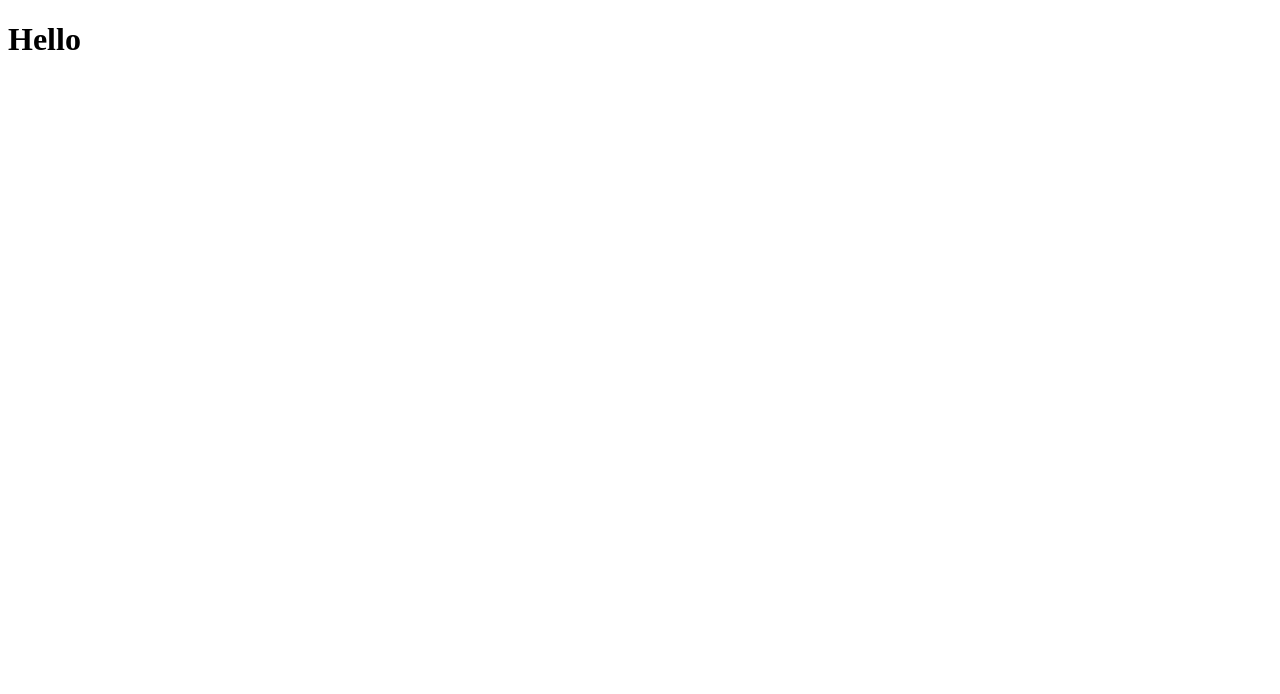
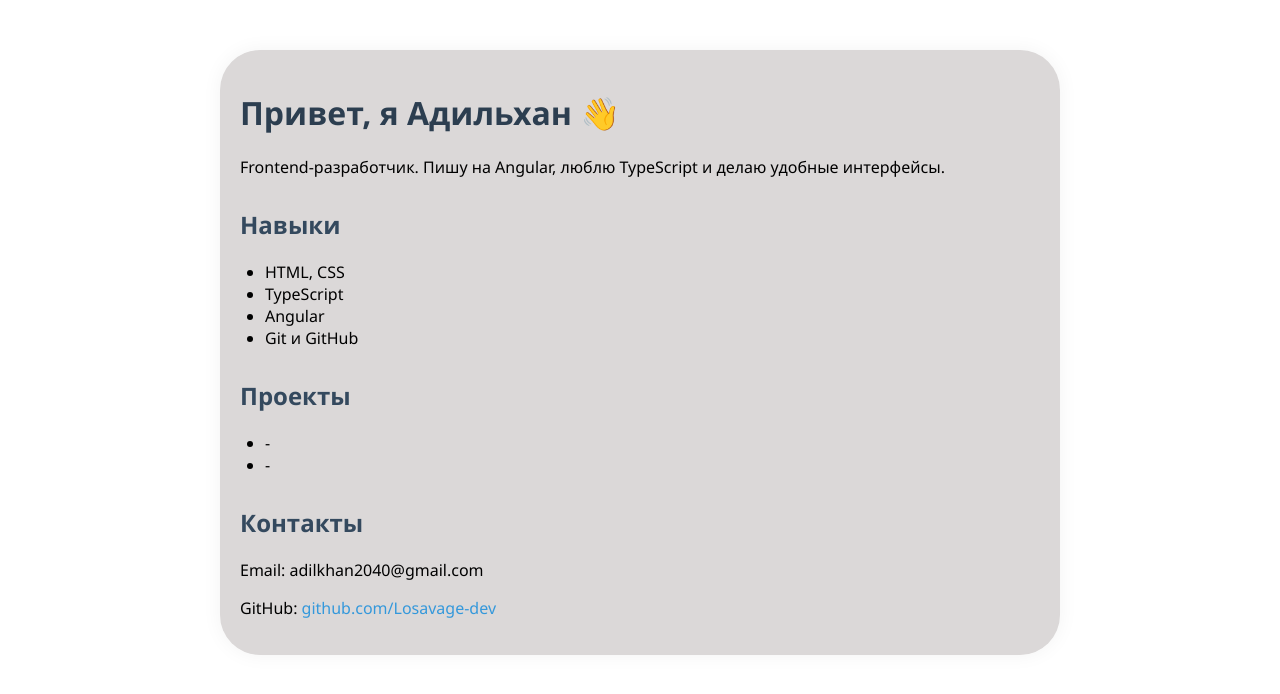
Before and after one commit to Losavage-dev/AngularProject, an Angular app: page / in a window 1280 px wide. Shown: the top 694 px of the page. Built offline with nearby package versions, Linux system fonts and the light colour scheme.

Commit message:
First variant of web page

```diff
--- a/src/app/app.css
+++ b/src/app/app.css
@@ -0,0 +1,31 @@
+.container {
+  max-width: 800px;
+  margin: 50px auto;
+  padding: 20px;
+  font-family: 'Segoe UI', sans-serif;
+  background: #dbd8d8;
+  border-radius: 40px;
+  box-shadow: 0 0 20px rgba(0,0,0,0.05);
+}
+
+h1 {
+  color: #2c3e50;
+  font-size: 32px;
+}
+
+h2 {
+  margin-top: 30px;
+  color: #34495e;
+}
+
+ul {
+  padding-left: 25px;
+}
+
+a {
+  color: #3498db;
+  text-decoration: none;
+}
+a:hover {
+  text-decoration: underline;
+}
--- a/src/app/app.html
+++ b/src/app/app.html
@@ -1,2 +1,22 @@
-<h1>Hello </h1>
-<router-outlet />
+<div class="container">
+  <h1>Привет, я Адильхан 👋</h1>
+  <p>Frontend-разработчик. Пишу на Angular, люблю TypeScript и делаю удобные интерфейсы.</p>
+
+  <h2>Навыки</h2>
+  <ul>
+    <li>HTML, CSS</li>
+    <li>TypeScript</li>
+    <li>Angular</li>
+    <li>Git и GitHub</li>
+  </ul>
+
+  <h2>Проекты</h2>
+  <ul>
+    <li> -   </li>
+    <li> -   </li>
+  </ul>
+
+  <h2>Контакты</h2>
+  <p>Email: adilkhan2040&#64;gmail.com</p>
+  <p>GitHub: <a href="https://github.com/Losavage-dev" target="_blank">github.com/Losavage-dev</a></p>
+</div>
```
